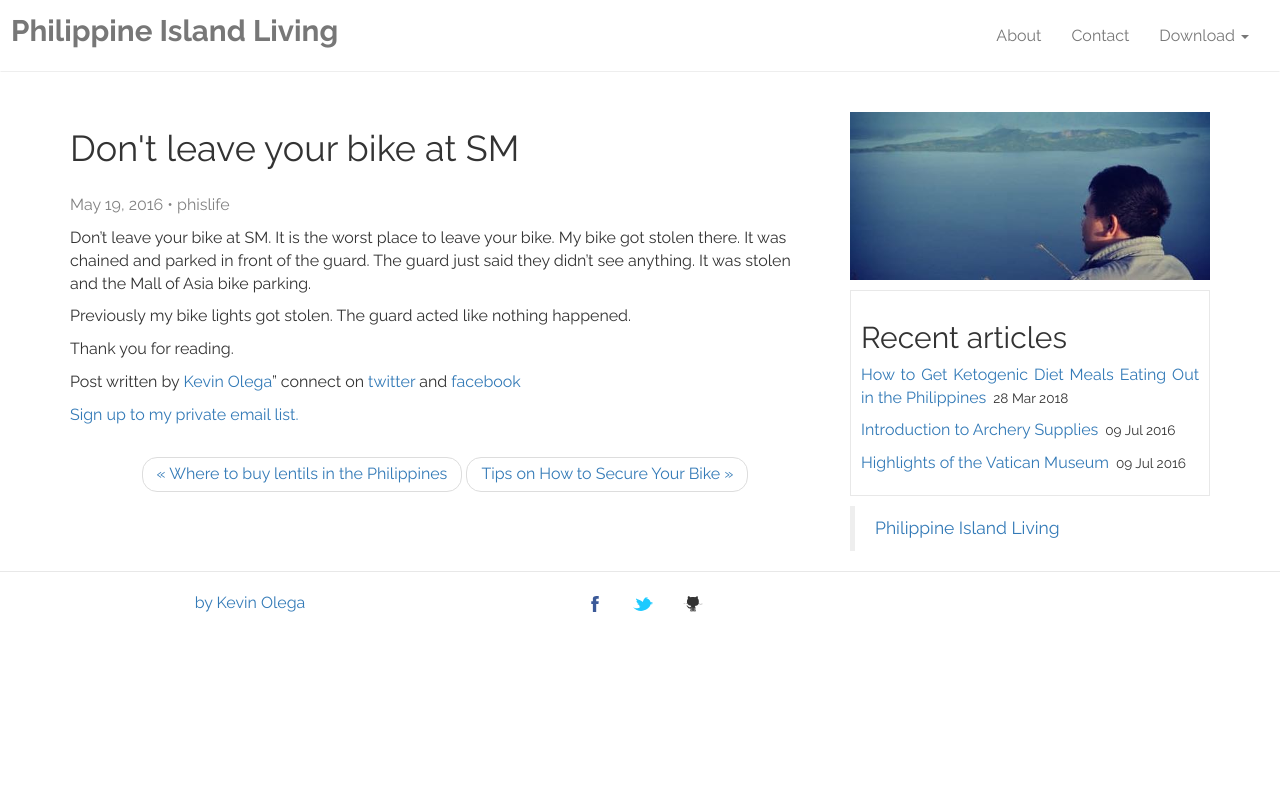
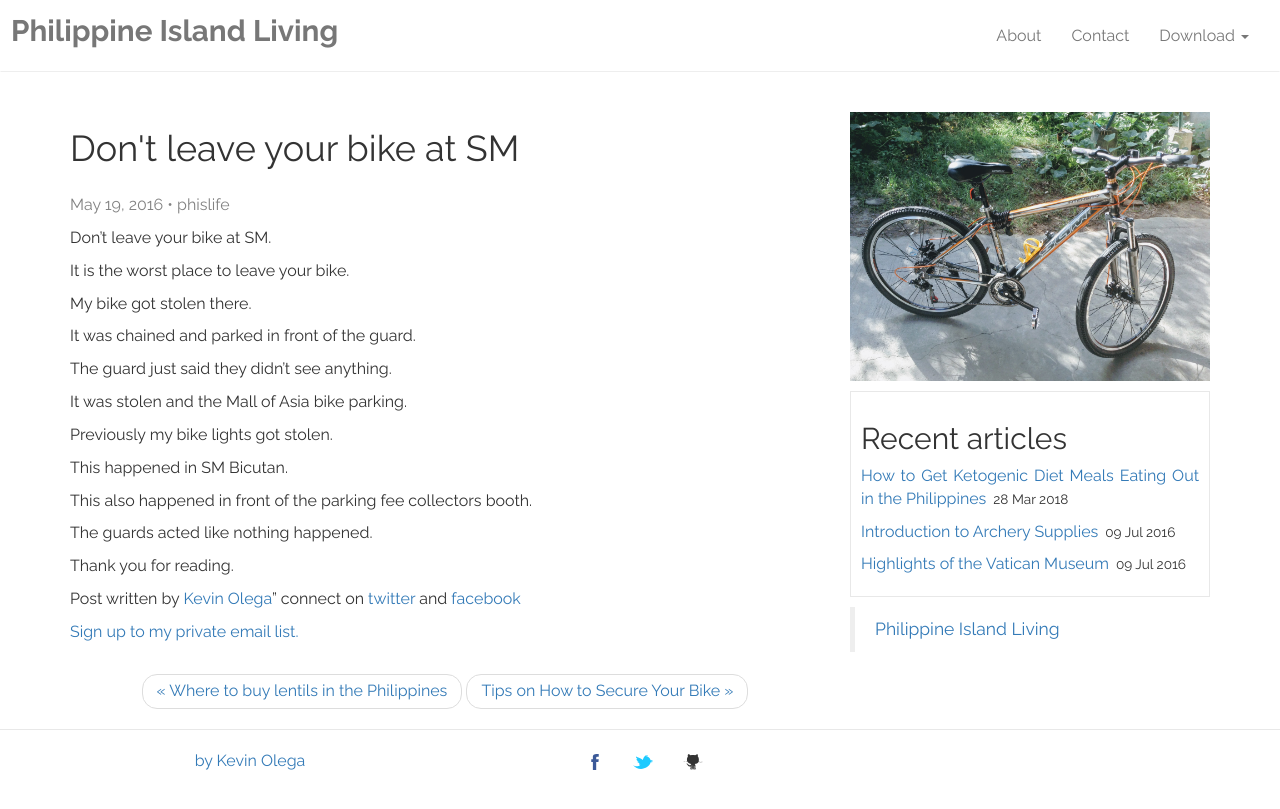
Before and after one commit to virtualous/blog, a Jekyll site: the page built from _posts/2016-05-19-dont-leave-your-bike-at-sm.md, in a window 1280 px wide. Shown: the top 809 px of the page. Built offline with Jekyll 4.4.1, drawn with Linux system fonts in a browser that asks for light colours; comment, search, counter and statistics services are not loaded.

```diff
--- a/_posts/2016-05-19-dont-leave-your-bike-at-sm.md
+++ b/_posts/2016-05-19-dont-leave-your-bike-at-sm.md
@@ -4,11 +4,25 @@ title: Don't leave your bike at SM
 date: 2016-05-19 21:22
 author: phislife
 comments: true
+img: sgm-intensity.JPG
 categories: [Uncategorized]
 ---
-Don't leave your bike at SM. It is the worst place to leave your bike.
-My bike got stolen there. It was chained and parked in front of the guard.
+Don't leave your bike at SM.
+
+It is the worst place to leave your bike.
+
+My bike got stolen there.
+
+It was chained and parked in front of the guard.
+
 The guard just said they didn't see anything.
+
 It was stolen and the Mall of Asia bike parking.
 
-Previously my bike lights got stolen. The guard acted like nothing happened.
+Previously my bike lights got stolen.
+
+This happened in SM Bicutan.
+
+This also happened in front of the parking fee collectors booth.
+
+The guards acted like nothing happened.
```
Also changed, not shown: _posts/2016-05-25-where-to-buy-lentils-in-the-philippines.md (+1 -0 lines), images/Lentils.JPG (added), images/sgm-intensity.JPG (added), 1 other file.
